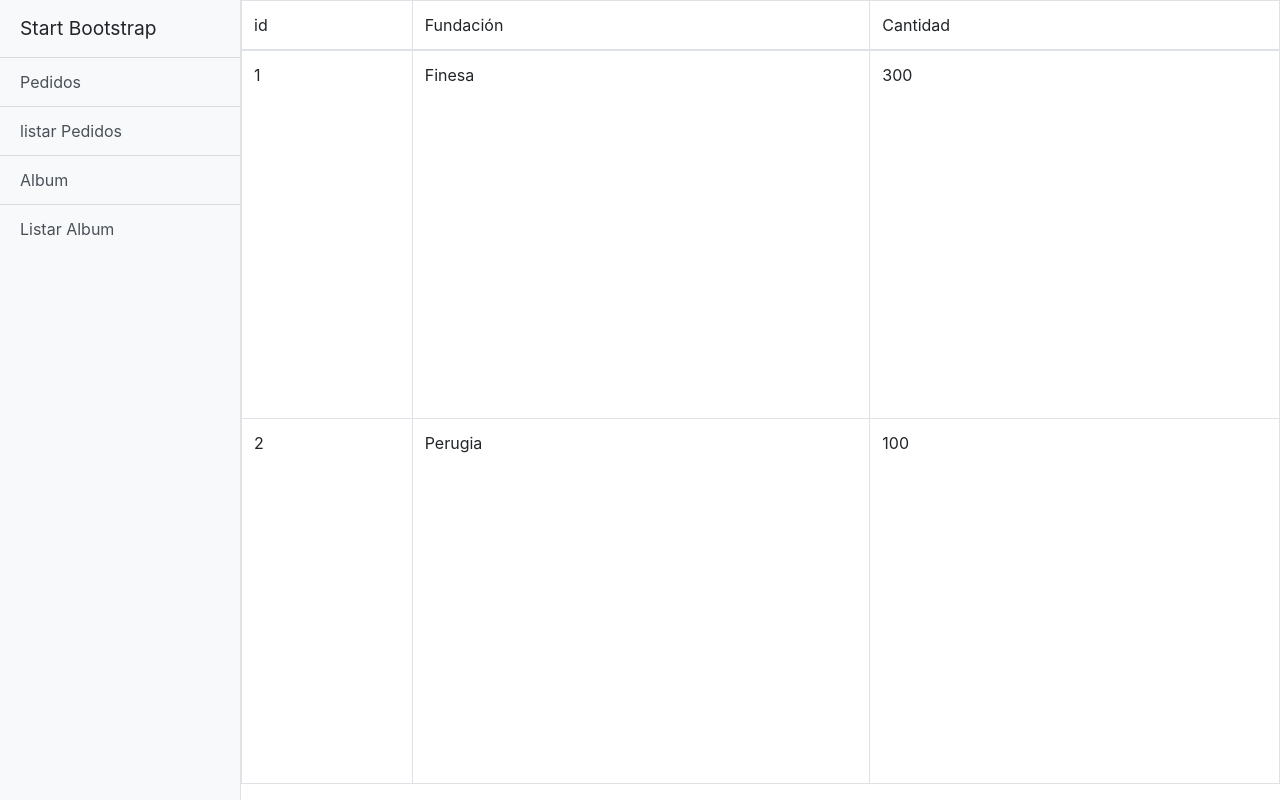
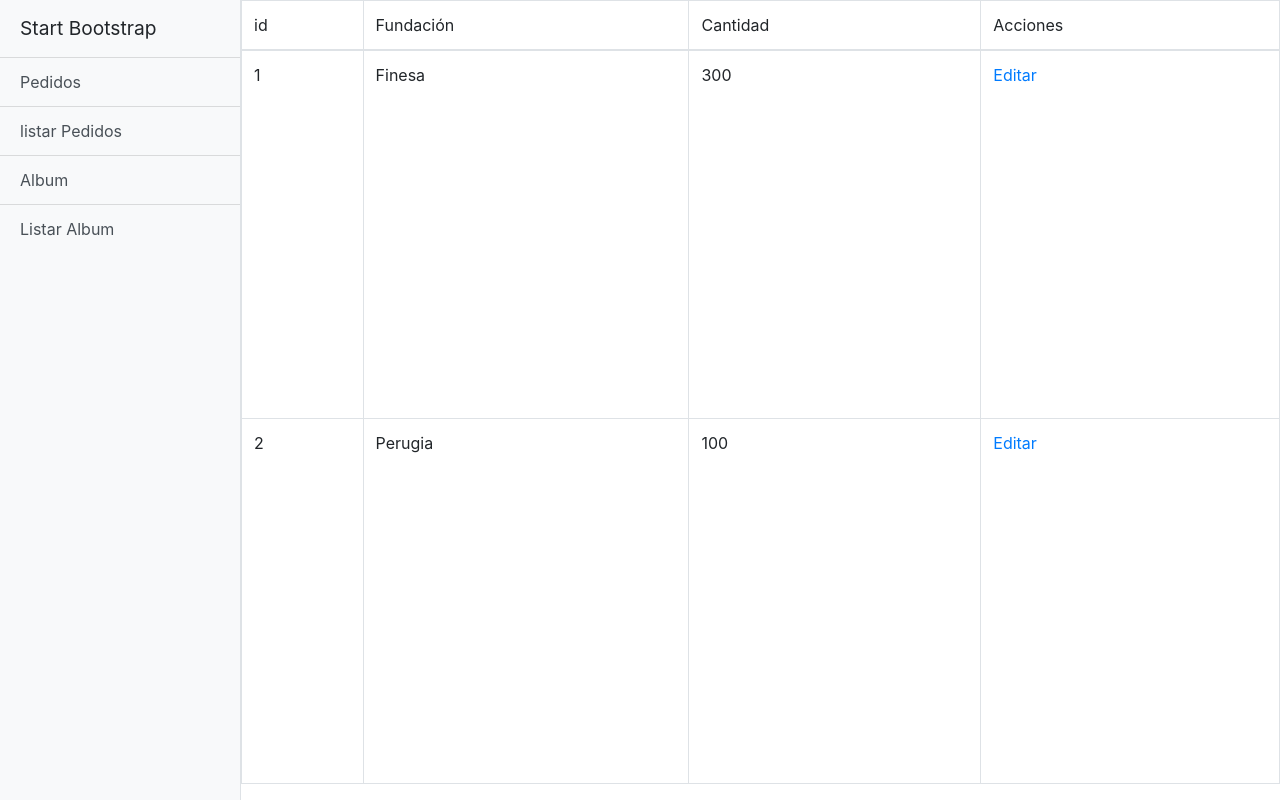
Before and after one commit to rafaelrv95/vpaf, a Django app: a page that uses templates/album/album_list.html in a window 1280 px wide. Run offline with Django 3.2, Linux system fonts and the light colour scheme; data comes from the database, SQL or seed files in the repository; some libraries are stand-ins or nearby versions.

Commit message:
Editar album desde tabla

```diff
--- a/templates/album/album_list.html
+++ b/templates/album/album_list.html
@@ -2,9 +2,7 @@
 
 
 
-{% block extrastyle %}
 
-{% endblock extrastyle %}
 
 
 {% block content %}
@@ -14,6 +12,7 @@
                 <td>id</td>
                 <td>Fundación</td>
                 <td>Cantidad</td>
+                <td>Acciones</td>
             </tr>
         </thead>
 
@@ -26,7 +25,10 @@
                 <td>{{albums.id}}</td>
                 <td>{{albums.fundacion}}</td>
                 <td>{{albums.cantidad}}</td>
+                <td>
+                    <a href="{%url 'album:album_editar' albums.id%}">Editar</a>
 
+                </td>
             </tr>
             {% endfor %}
             {% else %}
```
Also changed, not shown: templates/base/base.html (line endings or trailing spaces).
